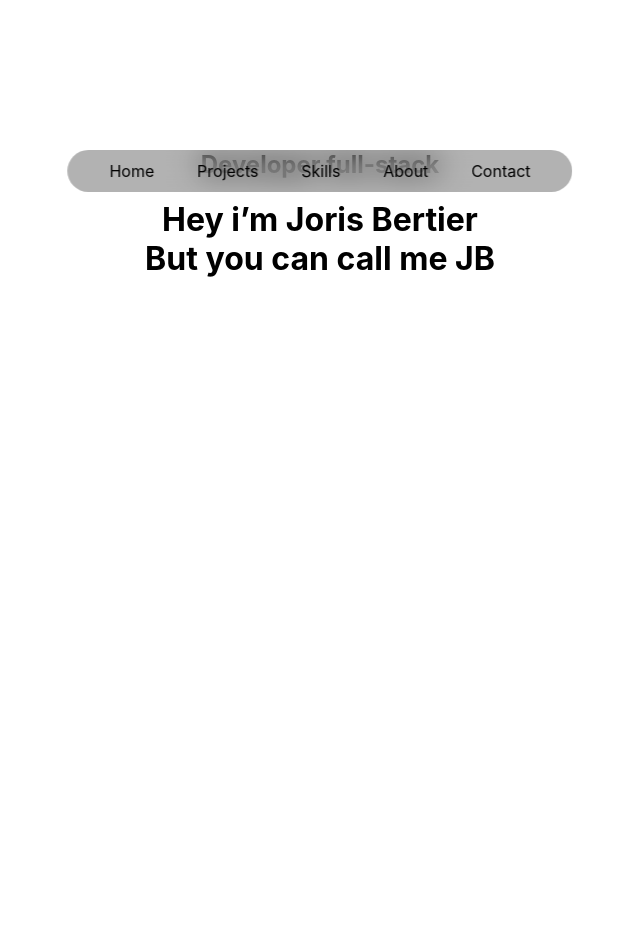
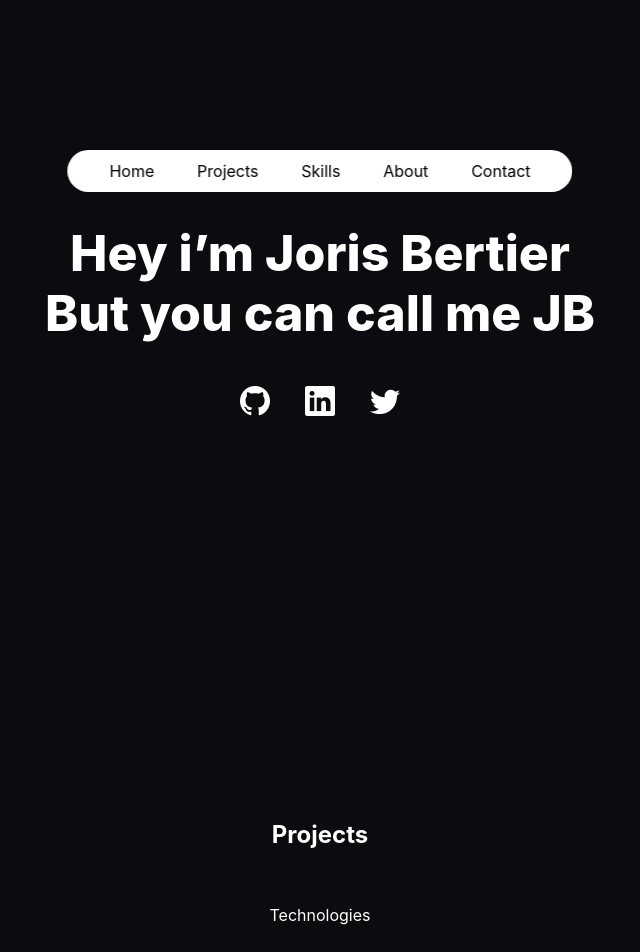
Before and after one commit to jorisbertier/Portfolio, a React (Create React App) app: page / in a window 1280 px wide. Shown: the top 952 px of the page, without its empty margins (320-960 px from the left). Before the commit the page ends 800 px from the top, so only its background shows below. Built offline with nearby package versions, Linux system fonts and the light colour scheme.

Commit message:
presentation

```diff
--- a/public/index.html
+++ b/public/index.html
@@ -3,6 +3,8 @@
   <head>
     <meta charset="utf-8" />
     <link rel="icon" href="%PUBLIC_URL%/favicon.ico" />
+    <!-- Option 1: Include in HTML -->
+<link rel="stylesheet" href="https://cdn.jsdelivr.net/npm/bootstrap-icons@1.3.0/font/bootstrap-icons.css">
     <meta name="viewport" content="width=device-width, initial-scale=1" />
     <meta name="theme-color" content="#000000" />
     <meta
--- /dev/null
+++ b/src/components/Projects.jsx
@@ -0,0 +1,27 @@
+import React from 'react'
+import styled from 'styled-components'
+
+const WrapperProjects = styled.div `
+color: white;
+height: 100vh;
+`
+
+export const Projects = () => {
+  return (
+    <WrapperProjects>
+        <h2>Projects</h2>
+        <div>
+            <div>
+                <div>
+                    <img></img>
+                </div>
+                <div>
+                    <p>Technologies</p>
+                </div>
+            </div>
+            <div></div>
+            <div></div>
+        </div>
+    </WrapperProjects>
+  )
+}
--- a/src/components/nav.jsx
+++ b/src/components/nav.jsx
@@ -1,7 +1,7 @@
 import styled from "styled-components"
 
 const Navbar = styled.nav `
-background: rgba(0, 0, 0, .3);
+background: white;
 width: max-content;
 padding: 0.7rem 1.7rem;
 z-index: 2;
--- a/src/components/presentation.jsx
+++ b/src/components/presentation.jsx
@@ -1,15 +1,53 @@
 import styled from "styled-components"
 
 const WrapperFirstSection = styled.div `
-margin-top: 150px;
+    margin-top: 20vh;
+    height: 80vh;
 `
 
+const Title = styled.h1 `
+    font-weight: 800;
+    font-size: 50px;
+    color:white;
+`
+const Subtitle = styled.h2 `
+    color:white;
+`
+const Span = styled.span `
+    display:flex;
+    justify-content: center;
+`
+
+const StyledIcon  = styled.i `
+    font-size: 30px;
+    // background-color: red;
+    border-radius: 15px;
+    padding: 10px;
+    width: 25px;
+    display:flex;
+    justify-content:center;
+    align-items: center;
+    margin-left:10px;
+    margin-right:10px;
+    cursor: pointer;
+    color: white;
+
+    &:hover {
+        transition: .25s;
+        background: linear-gradient(45deg, #9edbff, #b3a0ff 50%, #f29dff);
+    }
+`
 function Presentation () {
     return(
     <WrapperFirstSection>
-        <h2>Developer full-stack</h2>
-        <h1>Hey i’m Joris Bertier<br></br>
-But you can  call me JB</h1>
+        <Subtitle>Developer full-stack</Subtitle>
+        <Title>Hey i’m Joris Bertier<br></br>
+But you can  call me JB</Title>
+        <Span>
+            <StyledIcon className="bi bi-github"/>
+            <StyledIcon className="bi bi-linkedin"/>
+            <StyledIcon className="bi bi-twitter"/>
+        </Span>
     </WrapperFirstSection>)
 }
 
--- a/src/index.css
+++ b/src/index.css
@@ -5,7 +5,9 @@ body {
     sans-serif;
   -webkit-font-smoothing: antialiased;
   -moz-osx-font-smoothing: grayscale;
+  background-color: #0C0B10;
 }
+
 
 code {
   font-family: source-code-pro, Menlo, Monaco, Consolas, 'Courier New',
--- a/src/pages/Home/App.jsx
+++ b/src/pages/Home/App.jsx
@@ -1,12 +1,14 @@
 import '../../../src/App.css'
-import Nav from '../../components/Nav';
+import Nav from '../../components/Nav.jsx';
 import Presentation from '../../components/Presentation';
+import { Projects } from '../../components/Projects.jsx';
 
 function App() {
   return (
     <div className="App">
       <Nav></Nav>
       <Presentation></Presentation>
+      <Projects/>
     </div>
   );
 }
--- /dev/null
+++ b/src/styles/Color.js
@@ -0,0 +1,5 @@
+const colors = {
+    background: '#0C0B10'
+}
+
+export default colors;
```
